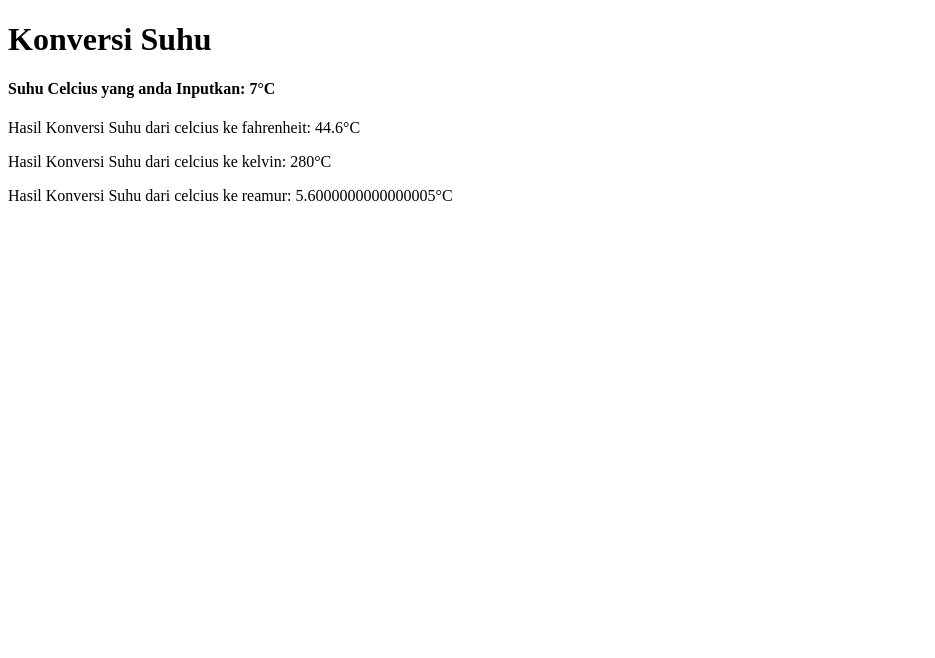
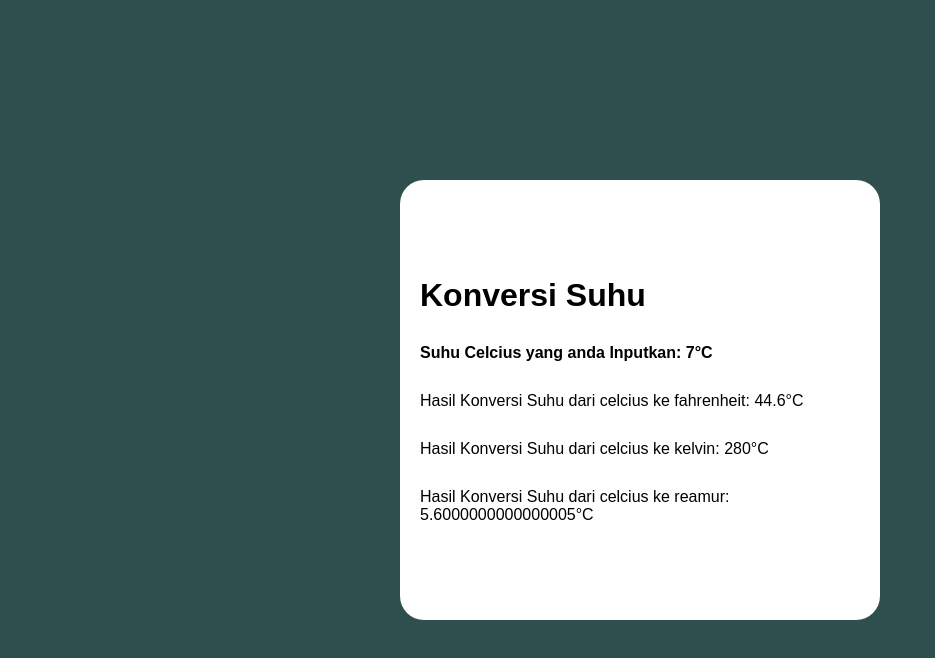
Before and after one commit to VsalCode/fgo24-dom-basic, a website: page index.html in a window 1280 px wide. Shown: the whole page, without its empty margins (0-935 px from the left). Drawn offline with Linux system fonts and the light colour scheme.

Commit message:
feat: add some styles

```diff
--- a/index.html
+++ b/index.html
@@ -4,41 +4,16 @@
   <meta charset="UTF-8">
   <meta name="viewport" content="width=device-width, initial-scale=1.0">
   <title>Document</title>
+  <link rel="stylesheet" href="./styles.css">
 </head>
 <body>
-  <h1>Konversi Suhu</h1>
+  <div>
+    <h1>Konversi Suhu</h1>
   <h4>Suhu Celcius yang anda Inputkan: <span>7</span>&deg;C</h4>
   <p>Hasil Konversi Suhu dari celcius ke fahrenheit: <span>Hasil</span>&deg;C</p>
   <p>Hasil Konversi Suhu dari celcius ke kelvin: <span>Hasil</span>&deg;C</p>
   <p>Hasil Konversi Suhu dari celcius ke reamur: <span>Hasil</span>&deg;C</p>
-  <script>
-    const input = document.querySelector('h4 > span').textContent
-    const c = parseInt(input)
-
-    function calculateFahrenheit(x) {
-      return (9/5 * x) + 32
-    }
-
-    function calculateKelvin(x) {
-      return x + 273
-    }
-
-    function calculateReamur(x) {
-      return (4/5) * x
-    }
-
-    const f = calculateFahrenheit(c)
-    const k = calculateKelvin(c)
-    const r = calculateReamur(c)
-
-    const fahrenheit = document.querySelector('p:nth-child(3) > span')
-    const kelvin = document.querySelector('p:nth-child(4) > span')
-    const reamur = document.querySelector('p:nth-child(5) > span')
-
-    fahrenheit.textContent = f
-    kelvin.textContent = k
-    reamur.textContent = r
-
-</script>
+  </div>
+  <script src="./scripts.js"></script>
 </body>
 </html>
--- a/scripts.js
+++ b/scripts.js
@@ -0,0 +1,26 @@
+const input = document.querySelector('h4 > span').textContent
+    const c = parseInt(input)
+
+    function calculateFahrenheit(x) {
+      return (9/5 * x) + 32
+    }
+
+    function calculateKelvin(x) {
+      return x + 273
+    }
+
+    function calculateReamur(x) {
+      return (4/5) * x
+    }
+
+    const f = calculateFahrenheit(c)
+    const k = calculateKelvin(c)
+    const r = calculateReamur(c)
+
+    const fahrenheit = document.querySelector('p:nth-child(3) > span')
+    const kelvin = document.querySelector('p:nth-child(4) > span')
+    const reamur = document.querySelector('p:nth-child(5) > span')
+
+    fahrenheit.textContent = f
+    kelvin.textContent = k
+    reamur.textContent = r
--- /dev/null
+++ b/styles.css
@@ -0,0 +1,26 @@
+*{
+  margin: 0;
+  padding: 0;
+  box-sizing: border-box;
+  font-family: Arial, Helvetica, sans-serif;
+}
+
+body {
+  display: flex;
+  justify-content: center;
+  align-items: center;
+  height: 100vh;
+  background-color: darkslategray;
+}
+
+div:first-child {
+  background-color: white;
+  height: 55vh;
+  width: 60vh;
+  display: flex;
+  justify-content: center;
+  flex-direction: column;
+  gap: 30px;
+  padding: 20px;
+  border-radius: 24px;
+}
```
Also changed, not shown: image.png.
